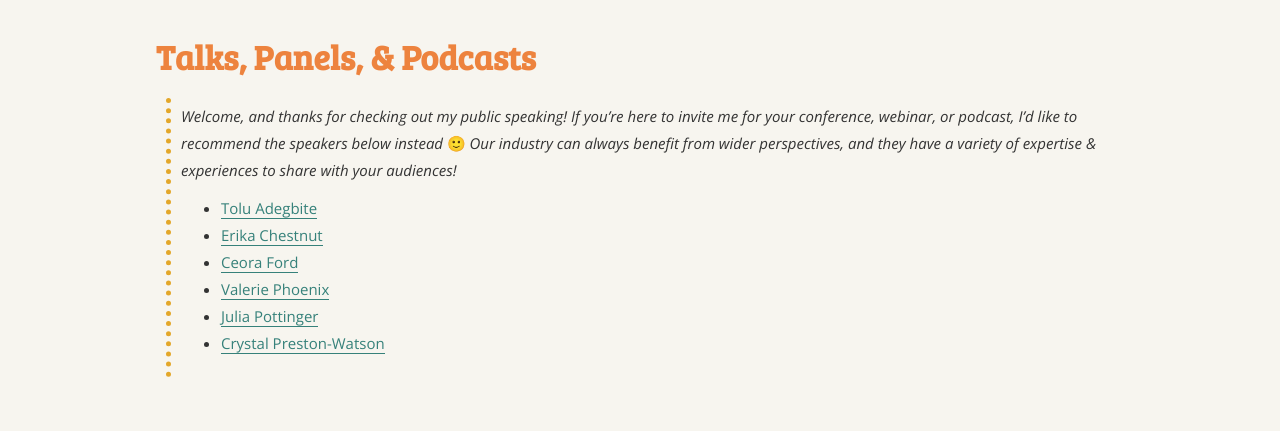
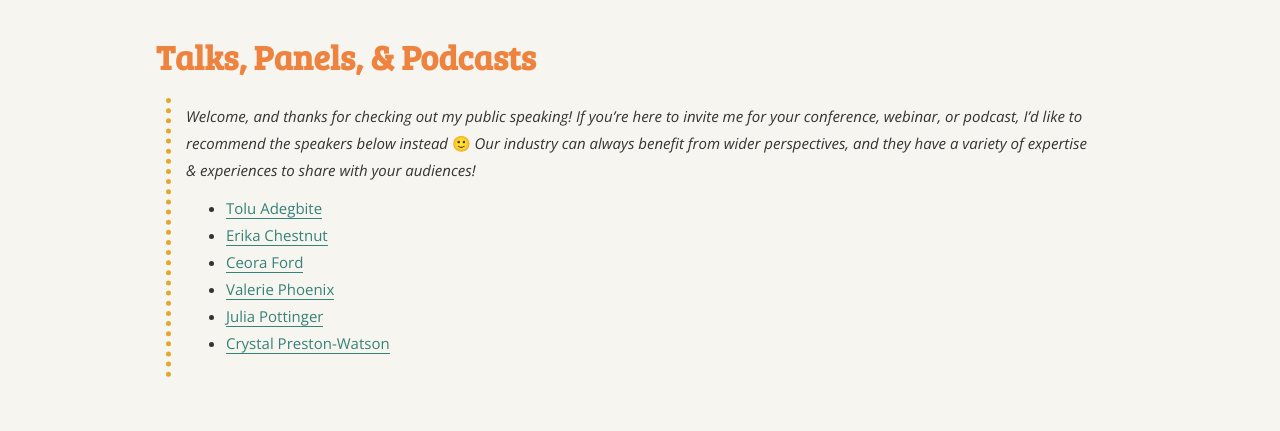
Before and after one commit to angelariggs/angelariggs.github.io, a Jekyll site: the page built from talks.md, in a window 1280 px wide. Shown: the part 192-623 px from the top of the page. Built offline with Jekyll 4.4.1, drawn with Linux system fonts in a browser that asks for light colours.

Commit message:
blockquote tweak

```diff
--- a/_sass/_base.scss
+++ b/_sass/_base.scss
@@ -104,5 +104,5 @@ ol, ul {
 blockquote {
   border-left: 5px dotted #E3A72A;
   margin: 1em 10px;
-  padding: 0.3em 10px;
+  padding: 0.3em 15px;
 }
```
